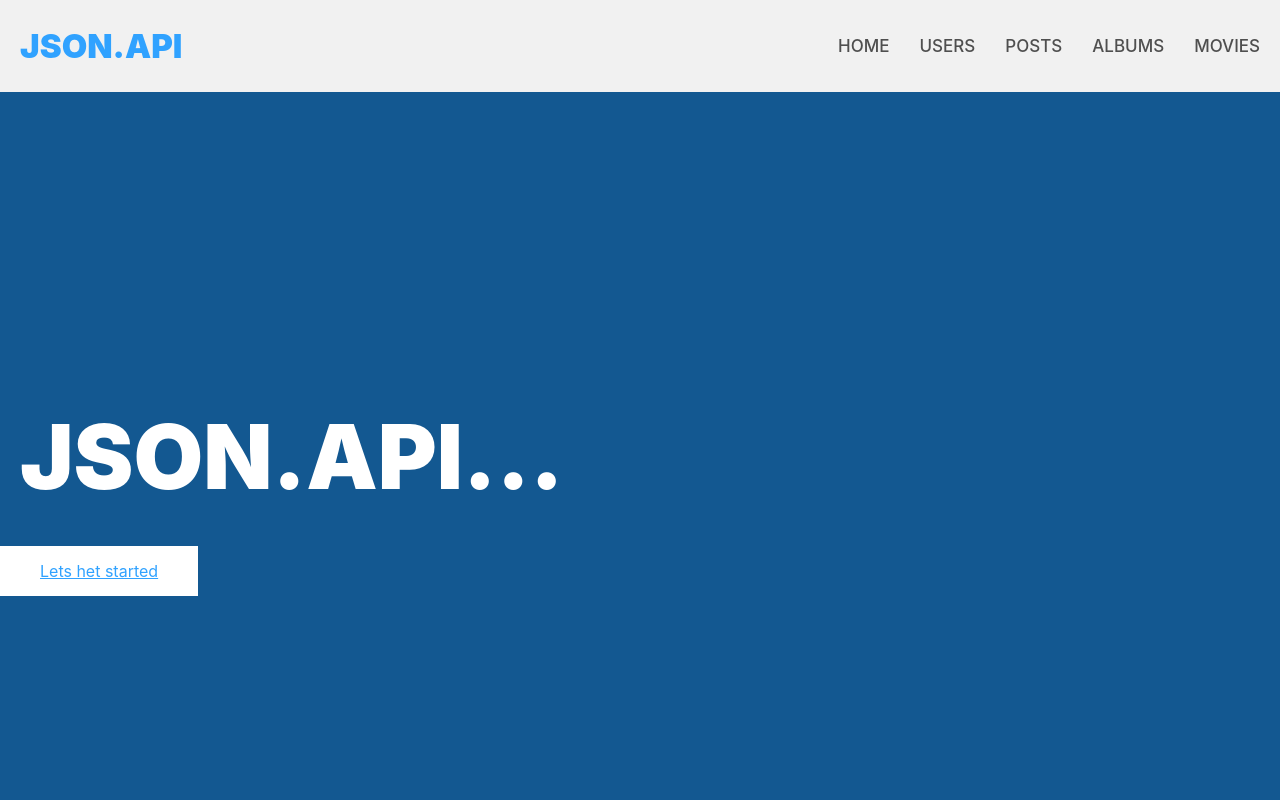
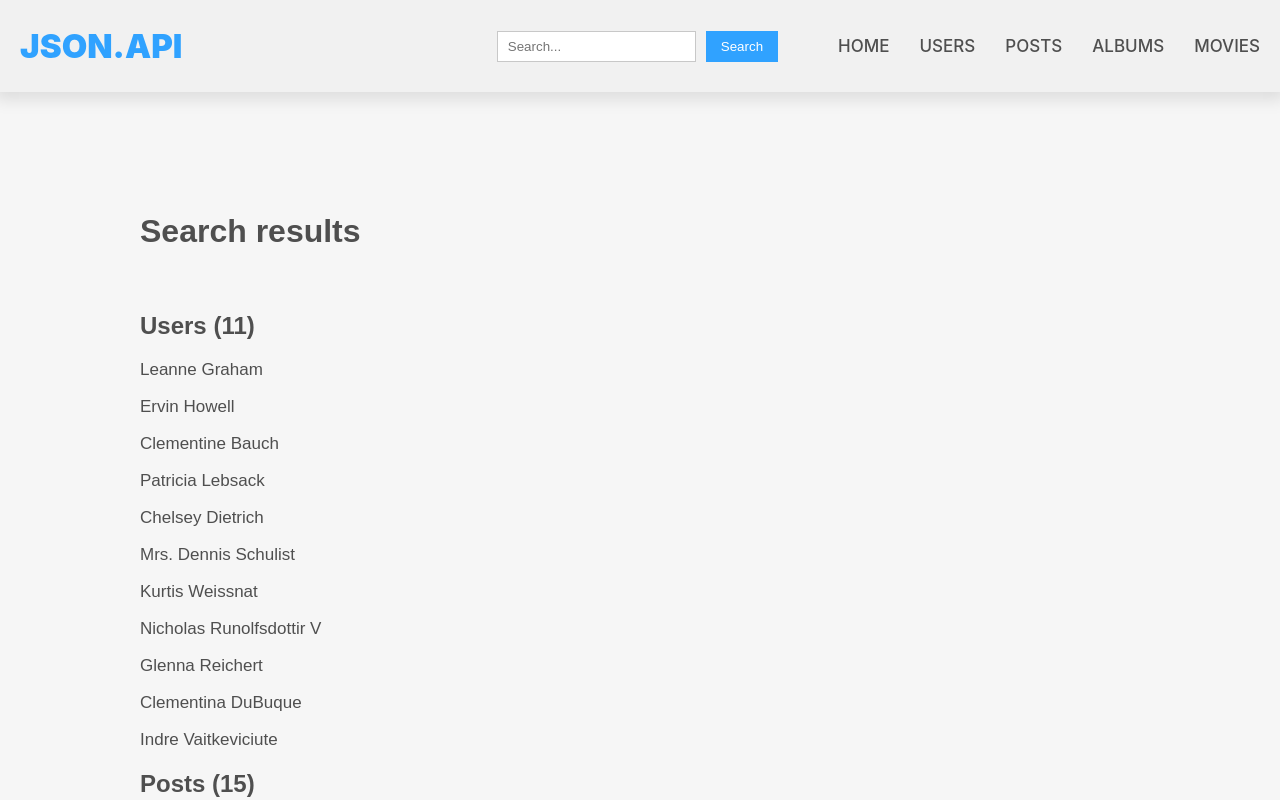
Before and after one commit to vaitkeviciut/api-final-project, a React (Create React App) app: page /search/1 in a window 1280 px wide. Shown: the top 800 px of the page. Built offline with nearby package versions, Linux system fonts and the light colour scheme; data requests are answered from the project's data file.

Commit message:
search form added

```diff
--- a/src/App.js
+++ b/src/App.js
@@ -1,5 +1,6 @@
 import { Route, Routes, Link } from 'react-router-dom';
 import Header from './components/Header/Header'
+import SearchPage from './components/SearchPage/SearchPage'
 import HomePage from './components/HomePage/HomePage'
 import UsersPage from './components/UsersPage/UsersPage'
 import UserPage from './components/UsersPage/UserPage'
@@ -18,6 +19,7 @@ function App() {
     <div className="App">
       <Header/>
       <Routes>
+        <Route path="/search/:phrase" element={<SearchPage />} />
         <Route path='/' element={<HomePage />} />
 
         <Route path='/users' element={<UsersPage />} />
--- a/src/components/Header/Header.js
+++ b/src/components/Header/Header.js
@@ -1,3 +1,4 @@
+import React, { useState } from "react";
 import { NavLink, Link } from 'react-router-dom';
 import './Header.scss';
 
@@ -9,6 +10,7 @@ import MoviesPage from '../MoviesPage/MoviesPage'
 
 
 const Header = () => {
+  const [search, setSearch] = useState("");
   return (
     <header>
       <div className='navigation-wrapper'>
@@ -17,6 +19,19 @@ const Header = () => {
           <h2 className='nav-logo'>JSON.API</h2>
         </Link>
       </div>
+      <div className='right-side-nav-wrapper'>
+      <div className='search-input-wrapper'>
+      <form action={`/search/${search}`}>
+          <input
+            className="search-input"
+            type="text"
+            placeholder="Search..."
+            onChange={(event) => setSearch(event.target.value)}
+          />
+          <button type="submit">Search</button>
+        </form>
+      </div>
+
       <ul className='nav-list'>
         <li className='nav-list-item'>
           <NavLink className='nav-list-item-link' to='/' element={<HomePage />}>Home</NavLink>
@@ -34,6 +49,7 @@ const Header = () => {
           <NavLink className='nav-list-item-link' to='/movies' element={<MoviesPage />} >Movies</NavLink>
         </li>
       </ul>
+      </div>
     </div>
   </header>
 
--- a/src/components/Header/Header.scss
+++ b/src/components/Header/Header.scss
@@ -27,6 +27,33 @@ header {
                 color: rgb(118, 192, 253);
             }
         }
+        .right-side-nav-wrapper {
+            display: flex;
+            gap: 20px;
+            align-items: center;
+
+            .search-input-wrapper {
+                form {
+                    display: flex;
+                    gap: 10px;
+
+                    .search-input {
+                        border: 1px solid rgb(200, 200, 200);
+                        padding: 7px 10px;
+                    }
+                    button {
+                        background-color: rgb(48, 162, 255);
+                        color: white;
+                        border: none;
+                        padding: 0 15px;
+                        cursor: pointer;
+                    }
+                    button:hover {
+                        background-color: rgb(118, 192, 253);
+                        color: white;
+                    }
+                }
+            }
 
             .nav-list {
                 list-style-type: none;
@@ -50,6 +77,8 @@ header {
                     }
                 }
             }
+        }
+
 
     }
 }
--- /dev/null
+++ b/src/components/SearchPage/SearchPage.js
@@ -0,0 +1,86 @@
+import React, { useState, useEffect } from "react";
+import { Link, useParams } from "react-router-dom";
+import PageWrapper from "../PageWrapper/PageWrapper";
+import "./SearchPage.scss";
+
+const SearchPage = () => {
+    let { phrase } = useParams();
+  const [users, setUsers] = useState([]);
+  const [posts, setPosts] = useState([]);
+  const [comments, setComments] = useState([]);
+
+  useEffect(() => {
+    fetch(`http://localhost:3000/users?q=${phrase}`)
+      .then((res) => res.json())
+      .then((data) => {
+        setUsers(data);
+      });
+  }, [phrase]);
+
+  useEffect(() => {
+    fetch(`http://localhost:3000/posts?q=${phrase}&_limit=15`)
+      .then((res) => res.json())
+      .then((data) => {
+        setPosts(data);
+      });
+  }, [phrase]);
+
+  useEffect(() => {
+    fetch(`http://localhost:3000/comments?q=${phrase}`)
+      .then((res) => res.json())
+      .then((data) => {
+        setComments(data);
+      });
+  }, [phrase]);
+
+  return (
+    <PageWrapper>
+        <h1 className="search-title">Search results</h1>
+        <div className="results-wrapper">
+
+        {users && users.length > 0 ? (
+            <div className="wrapper">
+                <h2>Users ({users.length})</h2>
+                {users.map((user, index) => (
+                <Link className="serach-output-link" to={`/users/${user.id}`} key={index}>
+                    <p className="serach-output">{user.name}</p>
+                </Link>
+                ))}
+            </div>
+        ) : (
+        ""
+        )}
+
+        {posts && posts.length > 0 ? (
+          <div className="wrapper">
+            <h2>Posts ({posts.length})</h2>
+            {posts.map((post, index) => (
+              <Link className="serach-output-link" to={`/posts/${post.id}`} key={index}>
+                    <p className="serach-output">{post.title}</p>
+              </Link>
+            ))}
+          </div>
+        ) : (
+          ""
+        )}
+
+        {comments && comments.length > 0 ? (
+          <div className="wrapper">
+            <h2>Comments ({comments.length})</h2>
+            {comments.map((comment, index) => (
+              <Link className="serach-output-link" to={`/posts/${comment.postId}`} key={index}>
+                <p className="serach-output">{comment.name}</p>
+              </Link>
+            ))}
+          </div>
+        ) : (
+          ""
+        )}
+
+
+      </div>
+    </PageWrapper>
+  )
+}
+
+export default SearchPage
--- /dev/null
+++ b/src/components/SearchPage/SearchPage.scss
@@ -0,0 +1,10 @@
+.serach-output-link {
+    text-decoration: none;
+    font-size: 17px;
+    color: #4F4F4F;
+
+
+}
+.serach-output-link:hover {
+    color: rgb(48, 162, 255);
+}
```
Lines whose indentation alone changed are shown as unchanged.
